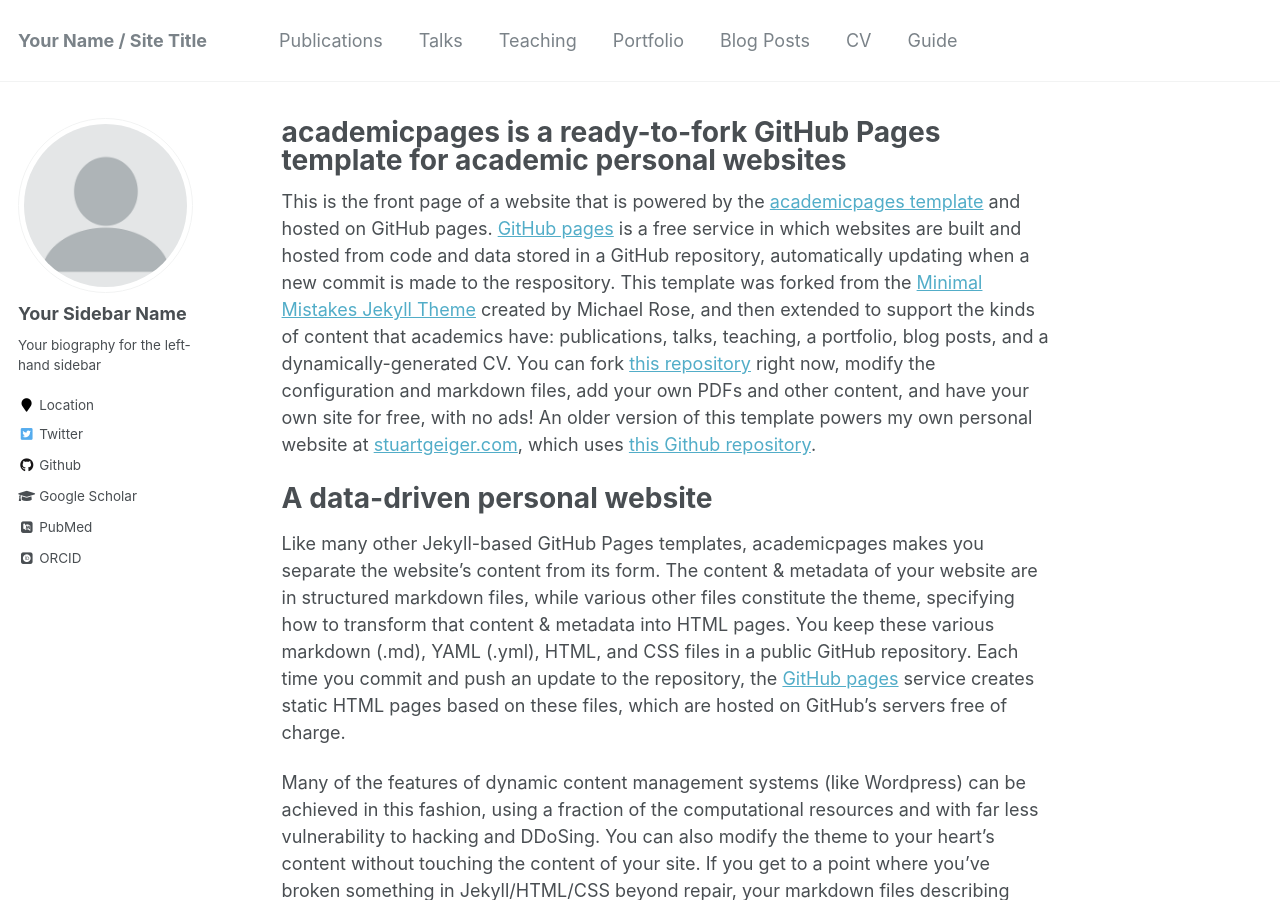
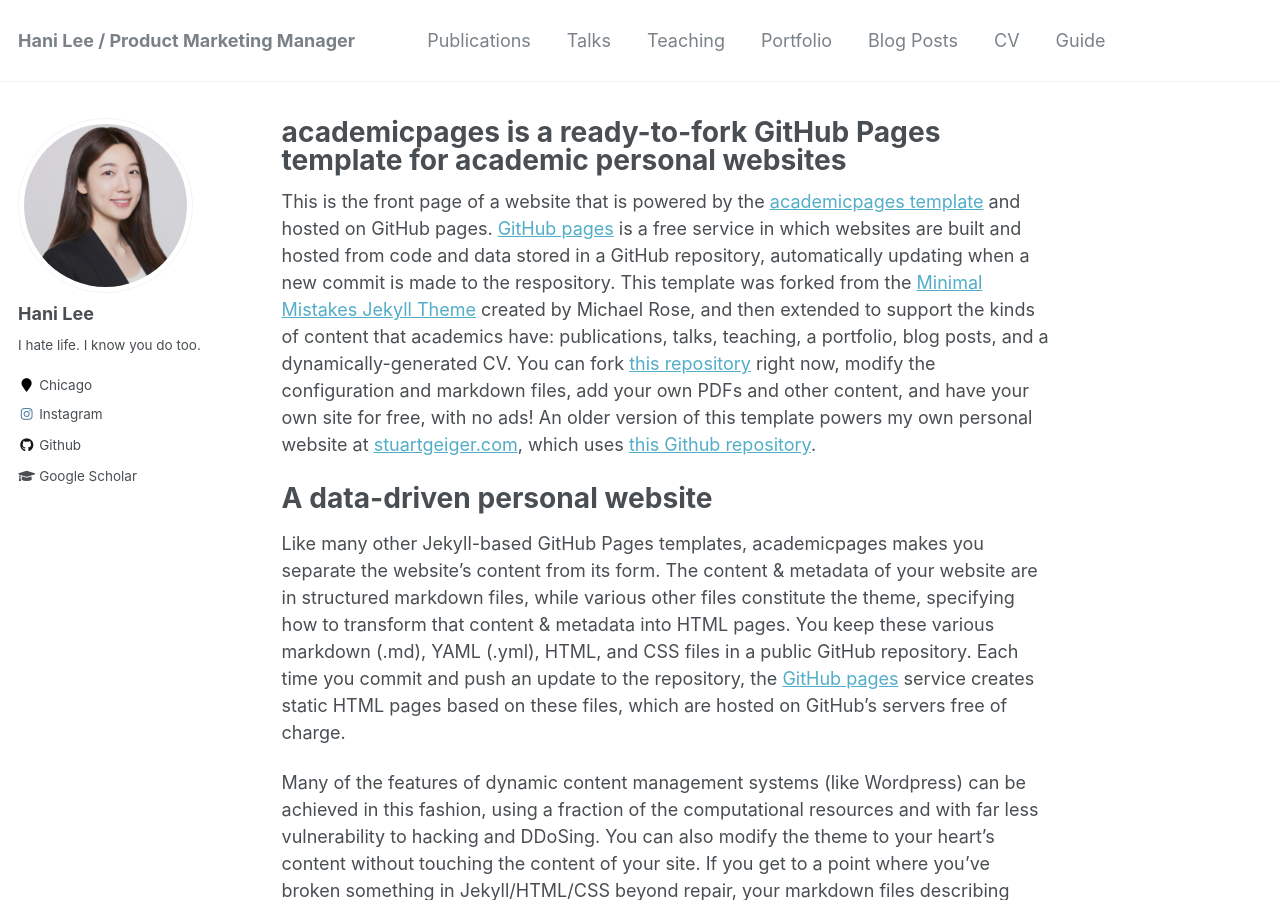
Before and after one commit to haniwestwind/haniwestwind.github.io, a Jekyll site: the page built from _pages/about.md, in a window 1280 px wide and 900 px high. Built offline with Jekyll 4.4.1, drawn with Linux system fonts in a browser that asks for light colours; some web fonts are replaced; some of the changed text lies outside the part shown.

Commit message:
Update basic profile

```diff
--- a/_config.yml
+++ b/_config.yml
@@ -7,13 +7,13 @@
 
 # Site Settings
 locale                   : "en-US"
-title                    : "Your Name / Site Title"
+title                    : "Hani Lee / Product Marketing Manager"
 title_separator          : "-"
-name                     : &name "Your Name"
-description              : &description "personal description"
-url                      : https://academicpages.github.io # the base hostname & protocol for your site e.g. "https://mmistakes.github.io"
+name                     : &name "Hani Lee"
+description              : &description "Life sucks."
+url                      : https://haniwestwind.github.io # the base hostname & protocol for your site e.g. "https://mmistakes.github.io"
 baseurl                  : "" # the subpath of your site, e.g. "/blog"
-repository               : "academicpages/academicpages.github.io"
+repository               : "haniwestwind/haniwestwind.github.io"
 teaser                   :  # filename of teaser fallback teaser image placed in /images/, .e.g. "500x300.png"
 breadcrumbs              : false # true, false (default)
 words_per_minute         : 160
@@ -80,12 +80,12 @@ analytics:
 
 # Site Author
 author:
-  name             : "Your Sidebar Name"
-  avatar           : "profile.png"
-  bio              : "Your biography for the left-hand sidebar"
-  location         : "Location"
+  name             : "Hani Lee"
+  avatar           : "hani_profile.jpeg"
+  bio              : "I hate life. I know you do too."
+  location         : "Chicago"
   employer         :
-  pubmed           : "https://www.ncbi.nlm.nih.gov/pubmed/?term=john+snow"
+  pubmed           :
   googlescholar    : "http://yourfullgooglescholarurl.com"
   email            :
   researchgate     :  # example: "https://www.researchgate.net/profile/yourprofile"
@@ -96,20 +96,20 @@ author:
   flickr           :
   facebook         :
   foursquare       :
-  github           : "academicpages"
+  github           : "haniwestwind"
   google_plus      :
   keybase          :
-  instagram        :
+  instagram        : "https://www.instagram.com/hani_palmsnmangoes/"
   impactstory      : #"https://profiles.impactstory.org/u/xxxx-xxxx-xxxx-xxxx"
   lastfm           :
   linkedin         :
-  orcid            : "http://orcid.org/yourorcidurl"
+  orcid            :
   pinterest        :
   soundcloud       :
   stackoverflow    : # http://stackoverflow.com/users/123456/username
   steam            :
   tumblr           :
-  twitter          : "replacethistwitterhandle"
+  twitter          :
   vine             :
   weibo            :
   xing             :
--- a/_data/authors.yml
+++ b/_data/authors.yml
@@ -5,7 +5,7 @@ Name Name:
   uri         : "http://name.com"
   email       : "name@name.com"
   bio         : "This is the first name."
-  avatar      : "bio-photo-2.jpg"
+  avatar      : "hani_profile.jpeg"
   twitter     : "name"
   google_plus : "Name"
 
@@ -13,6 +13,6 @@ Name2 Name2:
   name        : "Name2 Name2"
   email       : "name2@name2.com"
   bio         : "I ordered what?"
-  avatar      : "bio-photo.jpg"
+  avatar      : "hani_profile.jpeg"
   twitter     : "name2"
   google_plus : "Name"
```
Also changed, not shown: images/hani_profile.jpeg (added).
